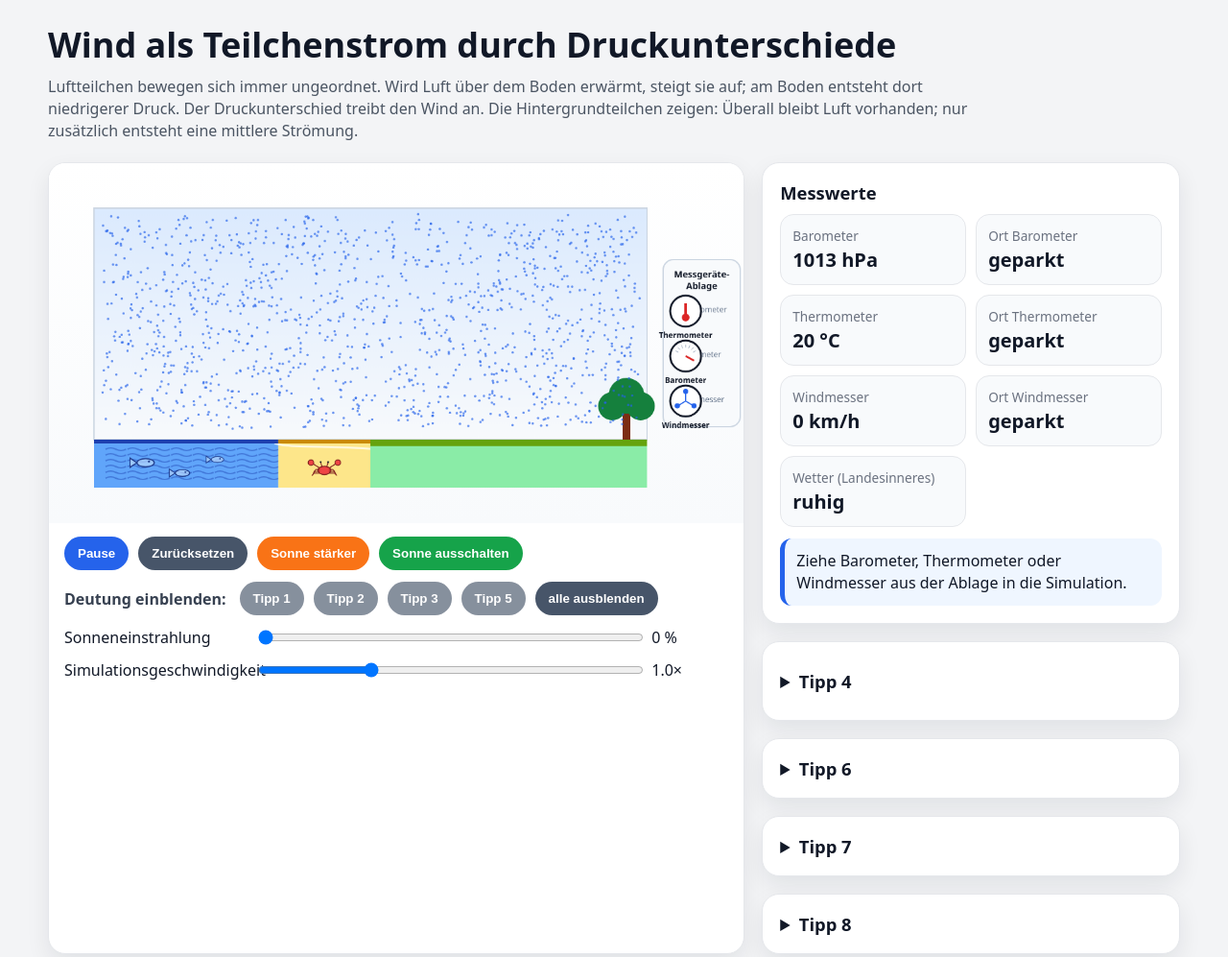
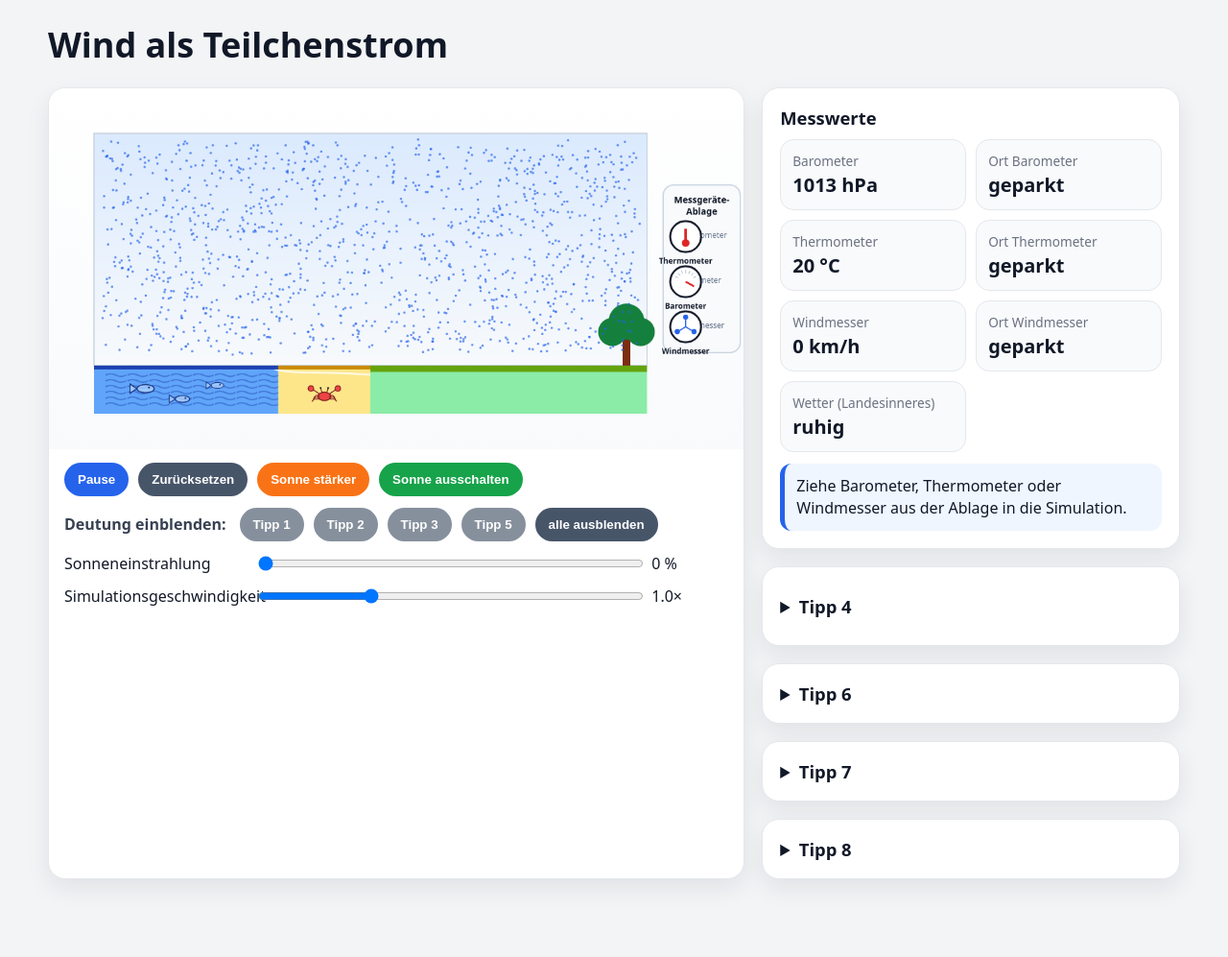
Before and after one commit to JohMaurer/Druckunterschiede-H-T, a plain HTML site: page index.html in a window 1280 px wide. Shown: the top 997 px of the page at 96% size. After the commit the page ends 946 px from the top, so only its background shows below. Drawn offline with Linux system fonts and the light colour scheme; animation ran at ten frames a second.

Commit message:
Update index.html

```diff
--- a/index.html
+++ b/index.html
@@ -2,7 +2,7 @@
 <html lang="de">
 <head>
 <meta charset="UTF-8">
-<title>Wind durch Druckunterschiede</title>
+<title>Wind als Teilchenstrom</title>
 <meta name="viewport" content="width=device-width, initial-scale=1.0">
 <style>
 body{margin:0;font-family:system-ui,-apple-system,BlinkMacSystemFont,"Segoe UI",sans-serif;background:#f3f4f6;color:#111827}
@@ -34,10 +34,7 @@ p,li{line-height:1.45}
 </head>
 <body>
 <header>
-<h1>Wind als Teilchenstrom durch Druckunterschiede</h1>
-<div class="subtitle">
-Luftteilchen bewegen sich immer ungeordnet. Wird Luft über dem Boden erwärmt, steigt sie auf; am Boden entsteht dort niedrigerer Druck. Der Druckunterschied treibt den Wind an. Die Hintergrundteilchen zeigen: Überall bleibt Luft vorhanden; nur zusätzlich entsteht eine mittlere Strömung.
-</div>
+<h1>Wind als Teilchenstrom</h1>
 </header>
 
 <main>
```
